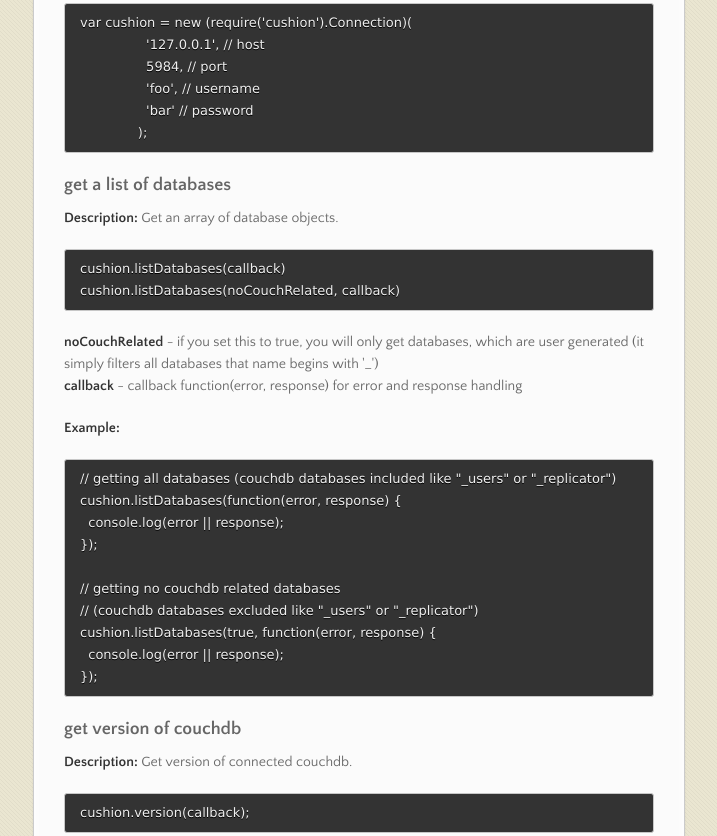
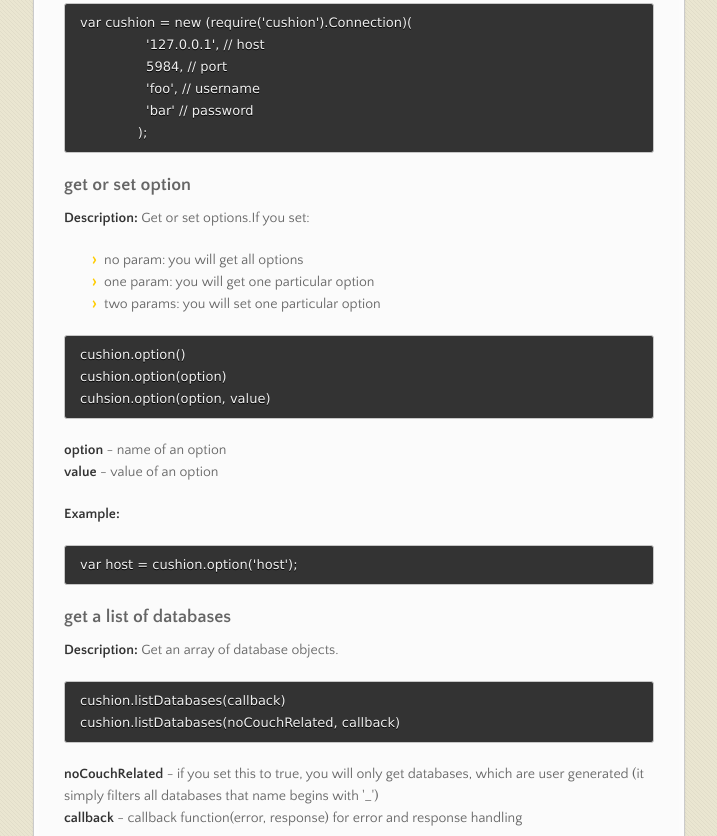
Before and after one commit to Zoddy/cushion, a plain HTML site: page index.html in a window 1280 px wide. Shown: the part 1425-2261 px from the top of the page, without its empty margins (282-999 px from the left). Drawn offline with nearby package versions, Linux system fonts and the light colour scheme.

```diff
--- a/index.html
+++ b/index.html
@@ -72,6 +72,26 @@
               );
 </code></pre>
 
+<h3>get or set option</h3>
+
+<p><strong>Description:</strong> Get or set options.If you set:</p>
+
+<ul>
+<li>no param: you will get all options</li>
+<li>one param: you will get one particular option</li>
+<li>two params: you will set one particular option</li>
+</ul><pre><code>cushion.option()
+cushion.option(option)
+cuhsion.option(option, value)
+</code></pre>
+
+<p><strong>option</strong> - name of an option<br><strong>value</strong> - value of an option  </p>
+
+<p><strong>Example:</strong></p>
+
+<pre><code>var host = cushion.option('host');
+</code></pre>
+
 <h3>get a list of databases</h3>
 
 <p><strong>Description:</strong> Get an array of database objects.</p>
@@ -127,7 +147,7 @@
 cushion.config(section, option, value, callback)
 </code></pre>
 
-<p><strong>section</strong> - name of a section (a group of options)<br><strong>option</strong> - name of an option<br><strong>value</strong> - new value for the option: if you set value to null, given option will be deleted<br><strong>callback</strong> - function(error, section<strong>|</strong>option<strong>|</strong>saved) that will be called after getting the informations, or if new value was saved, or if there was an error</p>
+<p><strong>section</strong> - name of a section (a group of options)<br><strong>option</strong> - name of an option<br><strong>value</strong> - new value for the option: if you set value to null, given option will be deleted<br><strong>callback</strong> - function(error, section**|**option**|**saved) that will be called after getting the informations, or if new value was saved, or if there was an error</p>
 
 <h3>create admin account</h3>
 
@@ -477,7 +497,7 @@
 
 <h3>retrieving a temporary view</h3>
 
-<p><strong>Description</strong> Retrieves a temporary view on the database.</p>
+<p><strong>Description:</strong> Retrieves a temporary view on the database.</p>
 
 <pre><code>db.temporaryView(map, callback);
 db.temporaryView(map, reduce, callback);
```
Also changed, not shown: params.json (+1 -1 lines).
